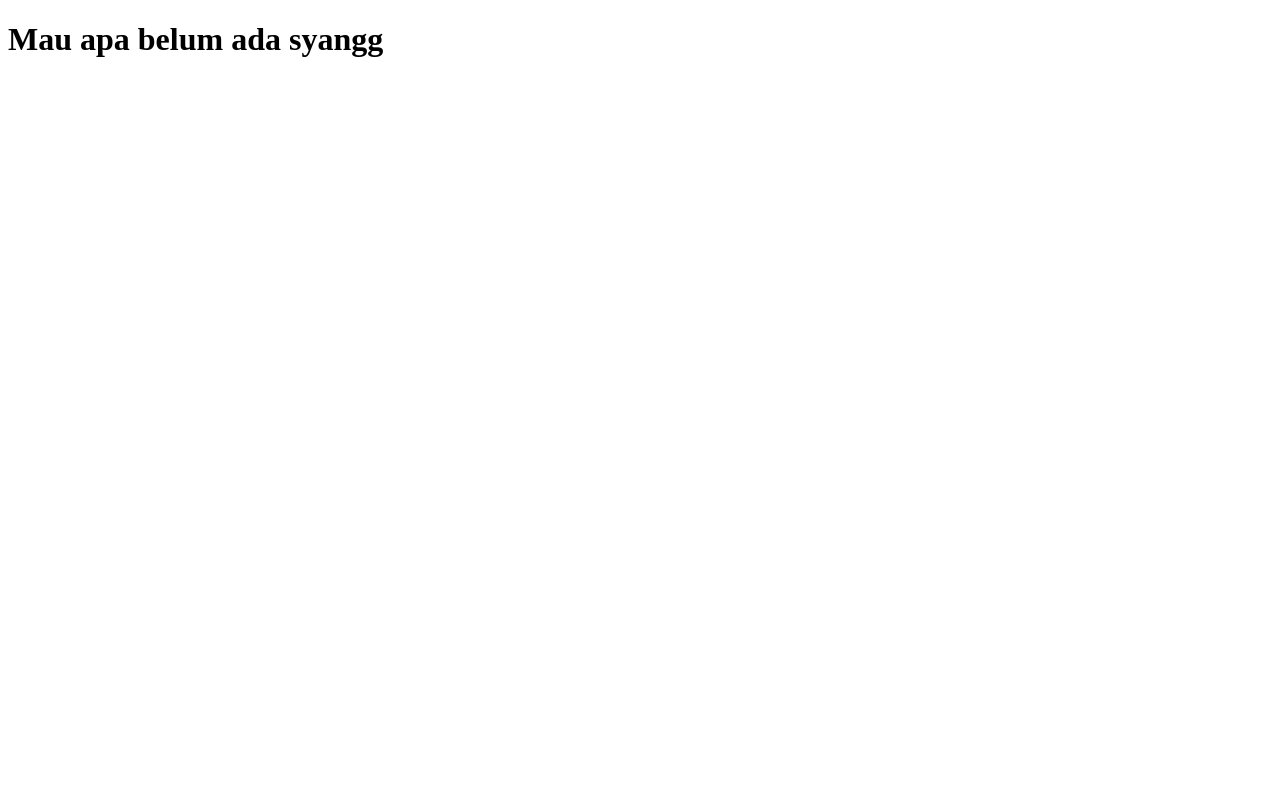
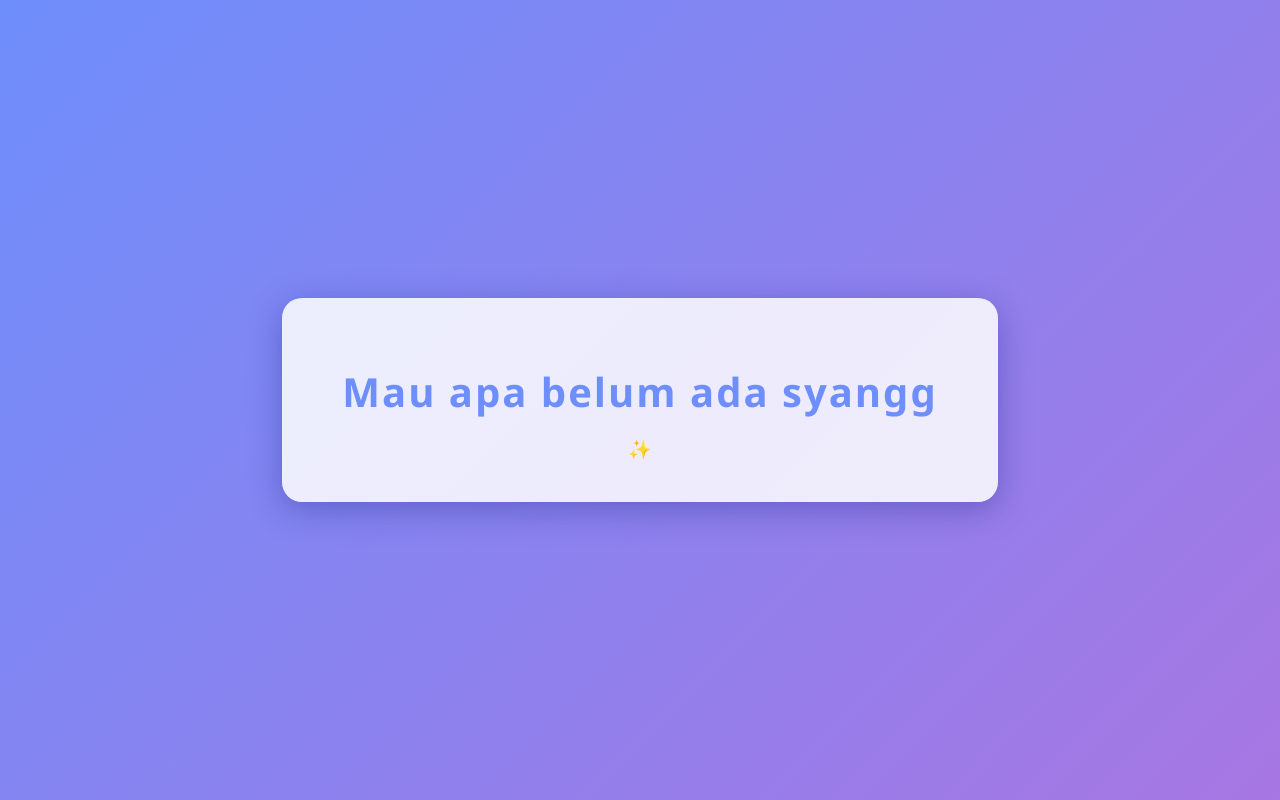
Before and after one commit to Shibarkan/statika, a plain HTML site: page soal 3/index.html in a window 1280 px wide. Drawn offline with Linux system fonts and the light colour scheme.

Commit message:
asdsadsad

```diff
--- a/soal 3/index.html
+++ b/soal 3/index.html
@@ -4,8 +4,45 @@
     <meta charset="UTF-8">
     <meta name="viewport" content="width=device-width, initial-scale=1.0">
     <title>Soal 3</title>
+    <style>
+        body {
+            margin: 0;
+            padding: 0;
+            min-height: 100vh;
+            background: linear-gradient(135deg, #6e8efb, #a777e3);
+            display: flex;
+            justify-content: center;
+            align-items: center;
+            font-family: 'Segoe UI', Arial, sans-serif;
+        }
+        .card {
+            background: rgba(255,255,255,0.85);
+            box-shadow: 0 8px 32px 0 rgba(31, 38, 135, 0.37);
+            border-radius: 20px;
+            padding: 40px 60px;
+            text-align: center;
+            transition: box-shadow 0.3s;
+        }
+        .card:hover {
+            box-shadow: 0 16px 48px 0 rgba(31, 38, 135, 0.45);
+        }
+        h1 {
+            font-size: 2.5rem;
+            color: #6e8efb;
+            margin-bottom: 0;
+            letter-spacing: 2px;
+        }
+        .subtitle {
+            font-size: 1.2rem;
+            color: #555;
+            margin-top: 16px;
+        }
+    </style>
 </head>
 <body>
-    <h1>Mau apa belum ada syangg</h1>
+    <div class="card">
+        <h1>Mau apa belum ada syangg</h1>
+        <div class="subtitle"> ✨</div>
+    </div>
 </body>
 </html>
```
